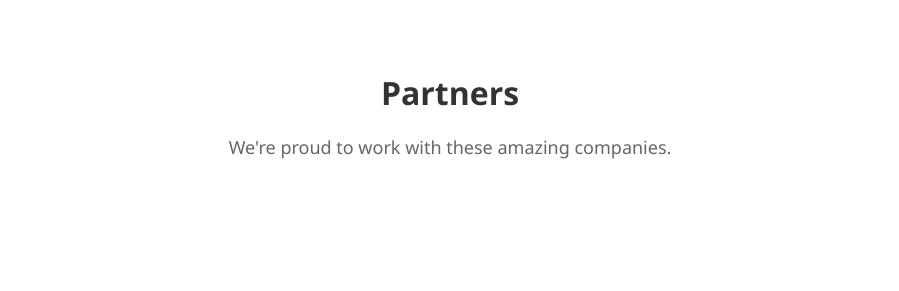
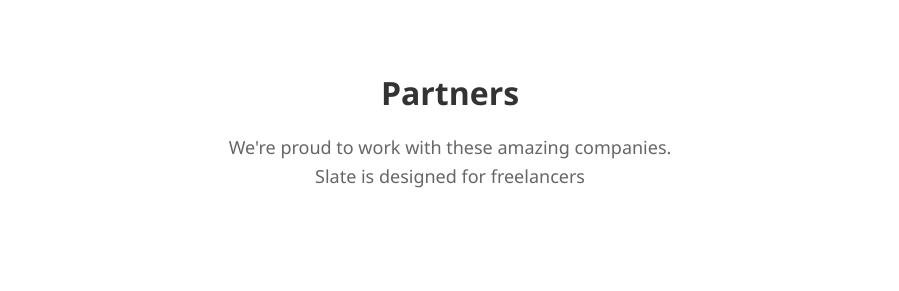
Before and after one commit to WHitE-TITaN/Web-Development.basics, a plain HTML site: page JTG-Assignment-Developement/index.html in a window 1280 px wide. Shown: the part 3100-3391 px from the top of the page, without its empty margins (190-1089 px from the left). Drawn offline with Linux system fonts and the light colour scheme.

Commit message:
finished web site

```diff
--- a/JTG-Assignment-Developement/index.html
+++ b/JTG-Assignment-Developement/index.html
@@ -162,11 +162,11 @@
     <section class="partners section">
         <div class="container text-center">
             <h2 class="section-title">Partners</h2>
-            <p class="section-subtitle">We're proud to work with these amazing companies.</p>
+            <p class="section-subtitle">We're proud to work with these amazing companies.<br> Slate is designed for freelancers</p>
             <br><br>
 
             <div class="partner-logos">
-                <div class="partner-logo">
+                <div class="partner-logo" >
                     <img src="assets/logo/google.png" alt="Google">
                 </div>
 
```
